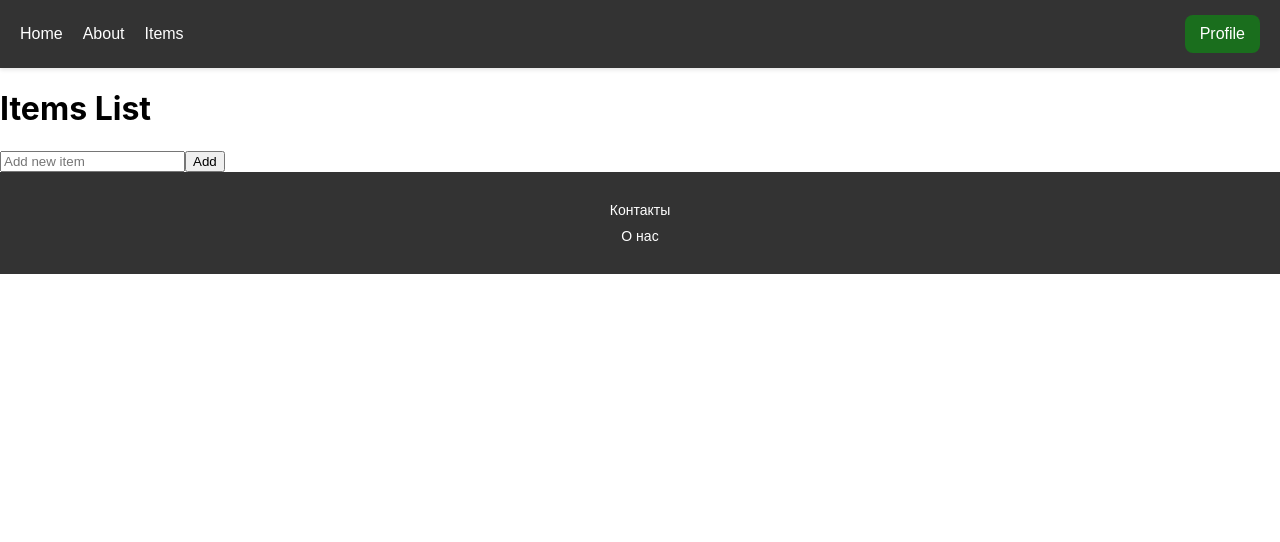
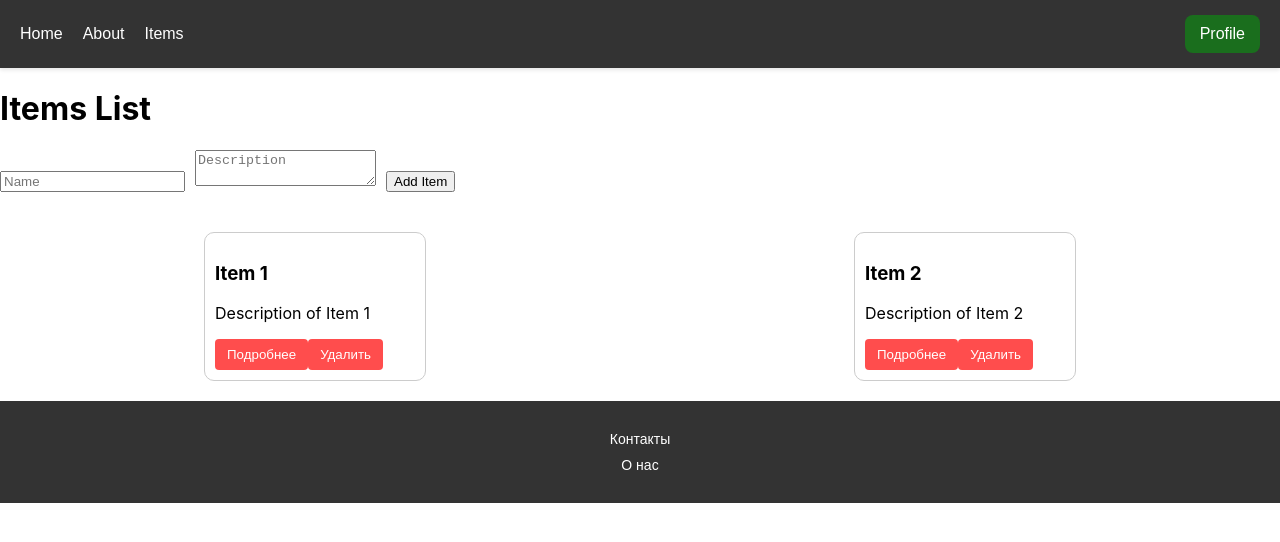
Before and after one commit to Penguin-Worker/reactapptest2, a React (Create React App) app in the folder reactinappn2/: page /items in a window 1280 px wide. Shown: the top 542 px of the page. Built offline with nearby package versions, Linux system fonts and the light colour scheme.

Commit message:
feat: fix cars and add css styles working cards

```diff
--- /dev/null
+++ b/reactinappn2/src/components/Source/ItemCard.css
@@ -0,0 +1,27 @@
+.ItemCard {
+    border: 1px solid #ddd;
+    border-radius: 8px;
+    padding: 16px;
+    width: 200px;
+    cursor: pointer;
+    transition: transform 0.2s ease;
+    margin: 20px auto;
+  }
+
+  .ItemCard:hover {
+    transform: scale(1.05);
+    background-color: #f9f9f9;
+  }
+
+  .ItemCard button {
+    background-color: #ff4d4d;
+    color: white;
+    border: none;
+    padding: 8px 12px;
+    border-radius: 4px;
+    cursor: pointer;
+  }
+
+  .ItemCard button:hover {
+    background-color: #ff0000;
+  }
--- a/reactinappn2/src/components/Source/ItemCard.jsx
+++ b/reactinappn2/src/components/Source/ItemCard.jsx
@@ -1,11 +1,32 @@
 import React from 'react';
+import './ItemCard.css';
 
-const ItemCard = ({ item, onSelect, onDelete }) => {
+const ItemCard = ({ item, onSelect, onToggleSelect, onDelete, isSelected }) => {
   return (
-    <div className="item-card">
-      <h2>{item.name}</h2>
-      <button onClick={() => onSelect(item)}>View Details</button>
-      <button onClick={() => onDelete(item.id)}>Delete</button>
+    <div
+      className={`ItemCard ${isSelected ? 'selected' : ''}`}
+      onClick={onToggleSelect} // Выделение по клику
+      style={{
+        border: '1px solid #ccc',
+        borderRadius: '10px',
+        padding: '10px',
+        cursor: 'pointer',
+        backgroundColor: isSelected ? '#f0f8ff' : '#fff', // Подсветка
+      }}
+    >
+      <h3>{item.name}</h3>
+      <p>{item.description}</p>
+      <button onClick={(e) => { e.stopPropagation(); onSelect(); }}>
+        Подробнее
+      </button>
+      <button
+        onClick={(e) => {
+          e.stopPropagation();
+          onDelete(item.id);
+        }}
+      >
+        Удалить
+      </button>
     </div>
   );
 };
--- /dev/null
+++ b/reactinappn2/src/components/Source/Modal.css
@@ -0,0 +1,34 @@
+.ModalBackdrop {
+    position: fixed;
+    top: 0;
+    left: 0;
+    width: 100vw;
+    height: 100vh;
+    background-color: rgba(0, 0, 0, 0.5);
+    display: flex;
+    align-items: center;
+    justify-content: center;
+    z-index: 1000;
+  }
+
+  .ModalContent {
+    background: white;
+    border-radius: 8px;
+    padding: 20px;
+    width: 400px;
+    box-shadow: 0 4px 8px rgba(0, 0, 0, 0.2);
+    position: relative;
+  }
+
+  .ModalContent button {
+    background-color: #007BFF;
+    color: white;
+    border: none;
+    padding: 10px 15px;
+    border-radius: 4px;
+    cursor: pointer;
+  }
+
+  .ModalContent button:hover {
+    background-color: #0056b3;
+  }
--- a/reactinappn2/src/components/Source/Modal.jsx
+++ b/reactinappn2/src/components/Source/Modal.jsx
@@ -1,9 +1,10 @@
 import React from 'react';
+import './Modal.css';
 
 const Modal = ({ item, onClose }) => {
   return (
-    <div className="modal">
-      <div className="modal-content">
+    <div className="ModalBackdrop" onClick={onClose}>
+      <div className="ModalContent" onClick={(e) => e.stopPropagation()}>
         <h2>{item.name}</h2>
         <p>{item.description}</p>
         <button onClick={onClose}>Close</button>
--- a/reactinappn2/src/components/pages/ItemList/ItemForm.jsx
+++ b/reactinappn2/src/components/pages/ItemList/ItemForm.jsx
@@ -1,27 +1,38 @@
 import React, { useState } from 'react';
 
-function ItemForm({ onAddItem }) {
-  const [inputValue, setInputValue] = useState('');
+const ItemForm = ({ onSubmit }) => {
+  const [name, setName] = useState('');
+  const [description, setDescription] = useState('');
 
   const handleSubmit = (e) => {
     e.preventDefault();
-    if (inputValue.trim()) {
-      onAddItem(inputValue);
-      setInputValue('');
+    if (name && description) {
+      onSubmit({ name, description }); // Передача данных в родительский компонент
+      setName('');
+      setDescription('');
     }
   };
 
   return (
-    <form onSubmit={handleSubmit}>
+    <form onSubmit={handleSubmit} style={{ marginBottom: '20px' }}>
       <input
         type="text"
-        value={inputValue}
-        onChange={(e) => setInputValue(e.target.value)}
-        placeholder="Add new item"
+        placeholder="Name"
+        value={name}
+        onChange={(e) => setName(e.target.value)}
+        required
+        style={{ marginRight: '10px' }}
       />
-      <button type="submit">Add</button>
+      <textarea
+        placeholder="Description"
+        value={description}
+        onChange={(e) => setDescription(e.target.value)}
+        required
+        style={{ marginRight: '10px' }}
+      />
+      <button type="submit">Add Item</button>
     </form>
   );
-}
+};
 
 export default ItemForm;
--- /dev/null
+++ b/reactinappn2/src/components/pages/ItemList/ItemList.css
@@ -0,0 +1,23 @@
+.ItemList {
+    border: 1px solid #ddd;
+    border-radius: 8px;
+    padding: 16px;
+    width: 200px;
+    cursor: pointer;
+    transition: transform 0.2s ease;
+  }
+
+
+
+  .ItemList button {
+    background-color: #ff4d4d;
+    color: white;
+    border: none;
+    padding: 8px 12px;
+    border-radius: 4px;
+    cursor: pointer;
+  }
+
+  .ItemList button:hover {
+    background-color: #ff0000;
+  }
--- a/reactinappn2/src/components/pages/ItemList/ItemList.jsx
+++ b/reactinappn2/src/components/pages/ItemList/ItemList.jsx
@@ -1,26 +1,34 @@
 import React, { useState, useEffect } from 'react';
-import items from '../../data/items.json';
+import itemsData from '../../data/items.json'; // Базоввые данных
 import ItemCard from '../../Source/ItemCard';
 import Modal from '../../Source/Modal';
 import ItemForm from './ItemForm';
-
+import './ItemList.css';
 const ItemsList = () => {
-  const [items, setItems] = useState([]); // Состояние для списка элементов
-  const [selectedItem, setSelectedItem] = useState(null); // Состояние для выбранного элемента (открытие в модальном окне)
-
-  // Загрузка данных из JSON-файла
-  useEffect(() => {
-    setItems(items);
-  }, []);
+  const [items, setItems] = useState(itemsData);
+  const [selectedItem, setSelectedItem] = useState(null);
+  const [selectedIds, setSelectedIds] = useState([]); // Состояние для ID выбранных элементов
 
   // Функция добавления нового элемента
   const addItem = (newItem) => {
-    setItems([...items, { ...newItem, id: items.length + 1 }]);
+    const newId = items.length ? items[items.length - 1].id + 1 : 1;
+    const updatedItem = { ...newItem, id: newId };
+    setItems([...items, updatedItem]);
   };
 
   // Функция удаления элемента
   const deleteItem = (id) => {
-    setItems(items.filter(item => item.id !== id));
+    setItems(items.filter((item) => item.id !== id));
+    setSelectedIds(selectedIds.filter((selectedId) => selectedId !== id)); // Убираем ID из выбранных
+  };
+
+  // Функция переключения выделения элемента
+  const toggleSelectItem = (id) => {
+    if (selectedIds.includes(id)) {
+      setSelectedIds(selectedIds.filter((selectedId) => selectedId !== id)); // Убираем ID из списка
+    } else {
+      setSelectedIds([...selectedIds, id]); // Добавляем ID в список
+    }
   };
 
   return (
@@ -31,21 +39,22 @@
       <ItemForm onSubmit={addItem} />
 
       {/* Карточки элементов */}
-      {items.map(item => (
+      <div style={{ display: 'flex', flexWrap: 'wrap', gap: '20px' }}>
+        {items.map((item) => (
           <ItemCard
             key={item.id}
             item={item}
-          onSelect={setSelectedItem}
+            onSelect={() => setSelectedItem(item)}
+            onToggleSelect={() => toggleSelectItem(item.id)} // Добавляем возможность выделения
             onDelete={deleteItem}
+            isSelected={selectedIds.includes(item.id)} // Передаем статус выделения
           />
         ))}
+      </div>
 
-      {/* Модальное окно для отображения подробной информации */}
+      {/* Модальное окно */}
       {selectedItem && (
-        <Modal
-          item={selectedItem}
-          onClose={() => setSelectedItem(null)}
-        />
+        <Modal item={selectedItem} onClose={() => setSelectedItem(null)} />
       )}
     </div>
   );
```
Lines whose indentation alone changed are shown as unchanged.
